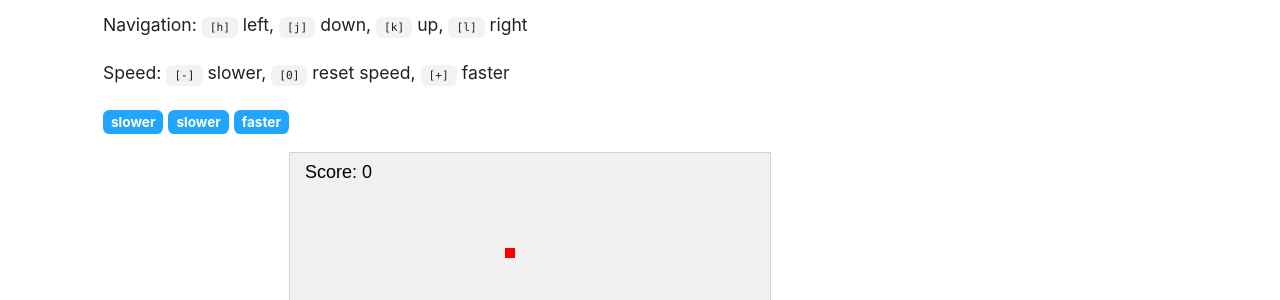
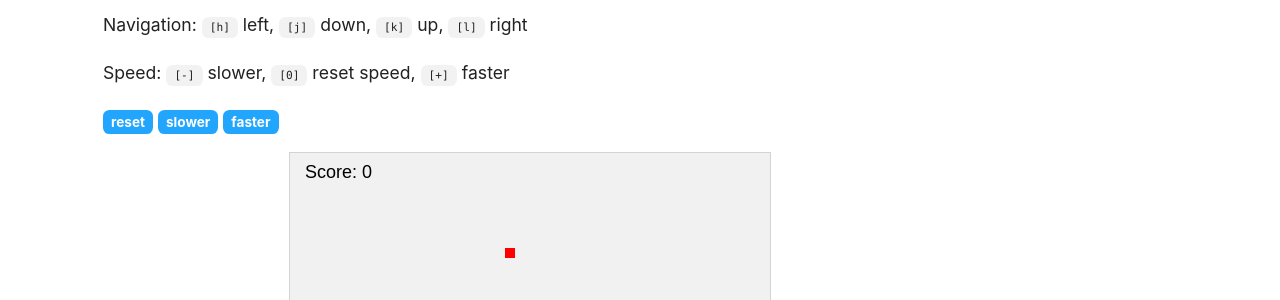
Before and after one commit to avkudr/avkudr.github.io, a Jekyll site: the page built from _posts/2021-07-07-snake-game.md, in a window 1280 px wide. Shown: the part 330-630 px from the top of the page. Built offline with Jekyll 4.4.1, drawn with Linux system fonts in a browser that asks for light colours; nearby versions of some CDN libraries.

Commit message:
Update 2021-07-07-snake-game.md

```diff
--- a/_posts/2021-07-07-snake-game.md
+++ b/_posts/2021-07-07-snake-game.md
@@ -18,8 +18,8 @@ Speed: `[-]` slower, `[0]` reset speed, `[+]` faster
 
 <!--more-->
 
+<a class="button button--primary button--rounded button--sm" onclick="speedReset()">reset</a>
 <a class="button button--primary button--rounded button--sm" onclick="speedSlower()">slower</a>
-<a class="button button--primary button--rounded button--sm" onclick="speedReset()">slower</a>
 <a class="button button--primary button--rounded button--sm" onclick="speedFaster()">faster</a>
 
 <canvas id="snake_game" width="300" height="300">
```
